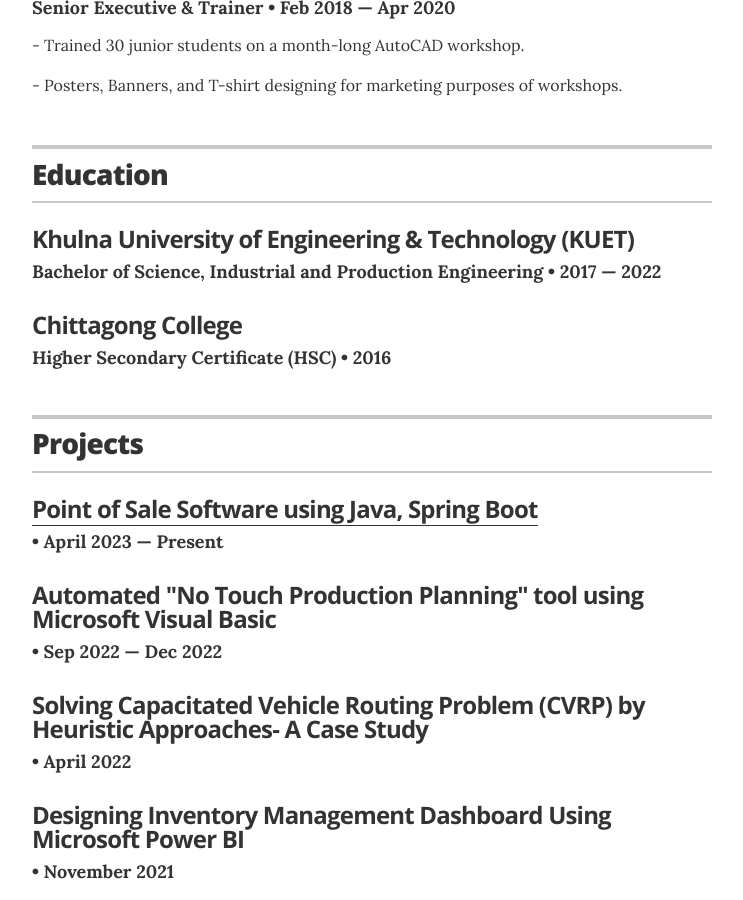
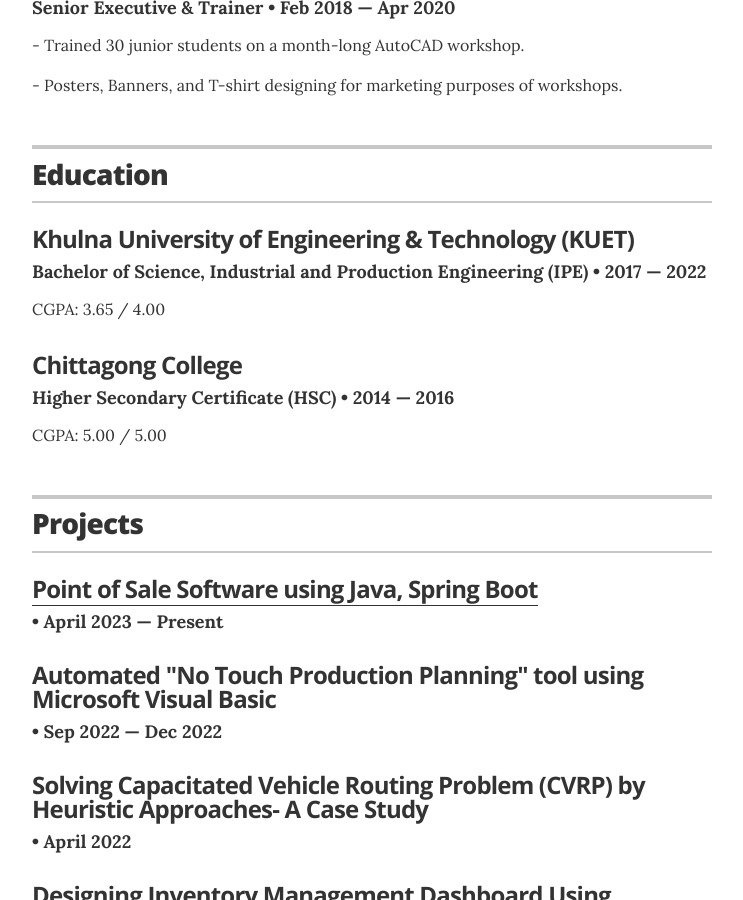
Before and after one commit to gmiqbal/resume, a Jekyll site: the page built from index.html, in a window 1280 px wide and 900 px high, scrolled down 1706 px. Shown: the whole window, without its empty margins (268-1011 px from the left). Built offline with Jekyll 4.4.1, drawn with Linux system fonts in a browser that asks for light colours; some of the changed text lies outside the part shown.

Commit message:
line break fixed.

```diff
--- a/_data/education.yml
+++ b/_data/education.yml
@@ -1,13 +1,15 @@
 # Degree
-- degree: Bachelor of Science, Industrial and Production Engineering
+- degree: Bachelor of Science, Industrial and Production Engineering (IPE)
   uni: Khulna University of Engineering & Technology (KUET)
   year: 2017 &mdash; 2022
+  result: "CGPA: 3.65 / 4.00"
 #  awards:
 #    - award: Summa Cumme Laude graduate
 #  summary: If you had any meaningful roles at college, feel free to write about them here
 
 - degree: Higher Secondary Certificate (HSC)
   uni: Chittagong College
-  year: 2016
+  year: 2014 &mdash; 2016
+  result: "CGPA: 5.00 / 5.00"
 #  award: Most likely to succeed.
 #  summary: You can choose to have either a single or multiple awards
--- a/_layouts/resume.html
+++ b/_layouts/resume.html
@@ -93,14 +93,17 @@
         <li>{{ award.award }}</li>
         {% endfor %}
       </ul>
-
-
+    </p>
+    {% if education.result %}
+    <p class="resume-item-result">{{ education.result }}</p>
+    {% endif %}
     <p class="resume-item-copy">{{ education.summary }}</p>
   </div>
   {% endfor %}
 </section>
 <!-- end Education -->
 {% endif %}
+
 
 
       {% if site.resume_section_projects %}
@@ -208,9 +211,9 @@
       <!-- begin Links -->
       <section class="content-section">
 
-        <header class="section-header">
+        <!-- <header class="section-header">
           <h2>Additional Links</h2>
-        </header>
+        </header> -->
 
         <div class="resume-item">
           <ul class="resume-item-list">
@@ -240,10 +243,10 @@
       <!-- end Print Social Links -->
       {% endif %}
 
-      <footer class="page-footer">
+      <!-- <footer class="page-footer">
         <p class="footer-line">Made by <a href="http://twitter.com/jglovier">@jglovier</a>. Fork me on <a href="https://github.com/jglovier/resume-template">GitHub</a>.</p>
         <p class="footer-line">If this is your live resume, you can modify or remove this part. ;-)</p>
-      </footer>
+      </footer> -->
 
     </div>
 
```
Lines whose indentation alone changed are shown as unchanged.
